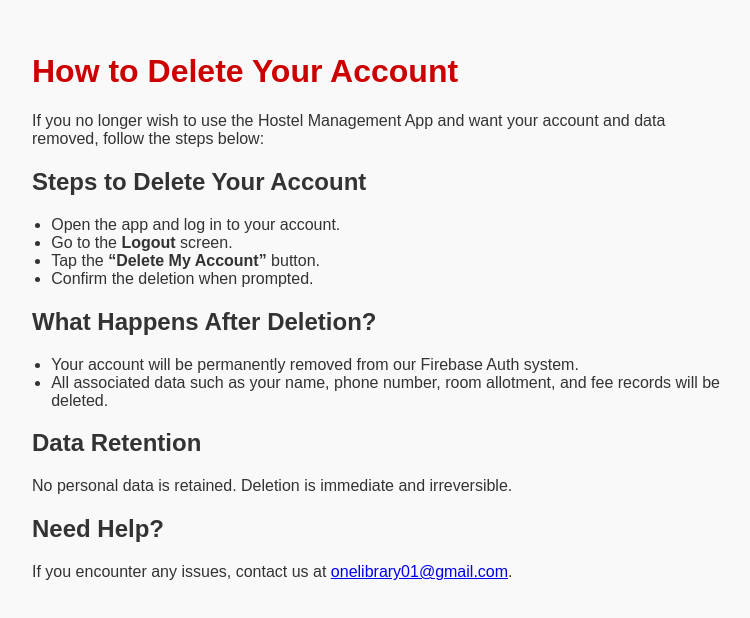
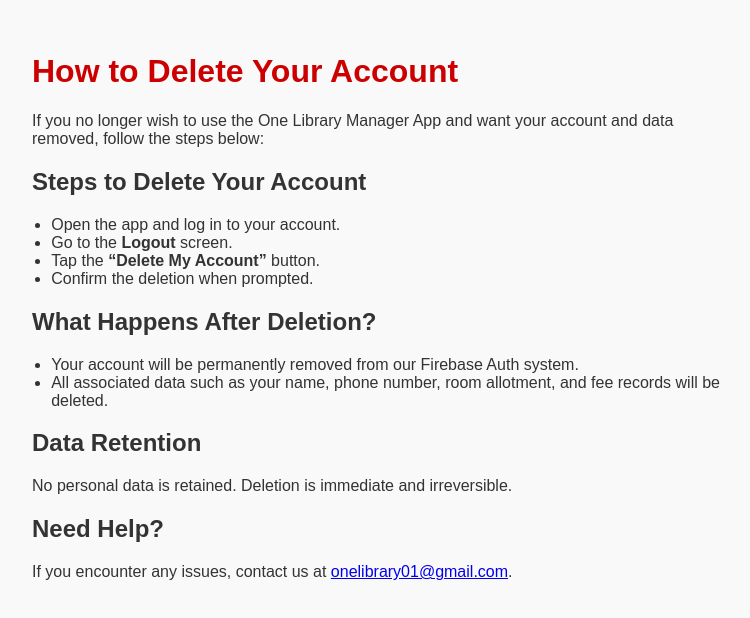
Before and after one commit to manishrajoriya/dellib, a plain HTML site: page index.html in a window 1280 px wide. Shown: the whole page, without its empty margins (258-1008 px from the left). Drawn offline with Linux system fonts and the light colour scheme.

Commit message:
Update index.html

```diff
--- a/index.html
+++ b/index.html
@@ -23,7 +23,7 @@
 </head>
 <body>
   <h1>How to Delete Your Account</h1>
-  <p>If you no longer wish to use the Hostel Management App and want your account and data removed, follow the steps below:</p>
+  <p>If you no longer wish to use the One Library Manager App and want your account and data removed, follow the steps below:</p>
 
   <h2>Steps to Delete Your Account</h2>
   <ul>
```
